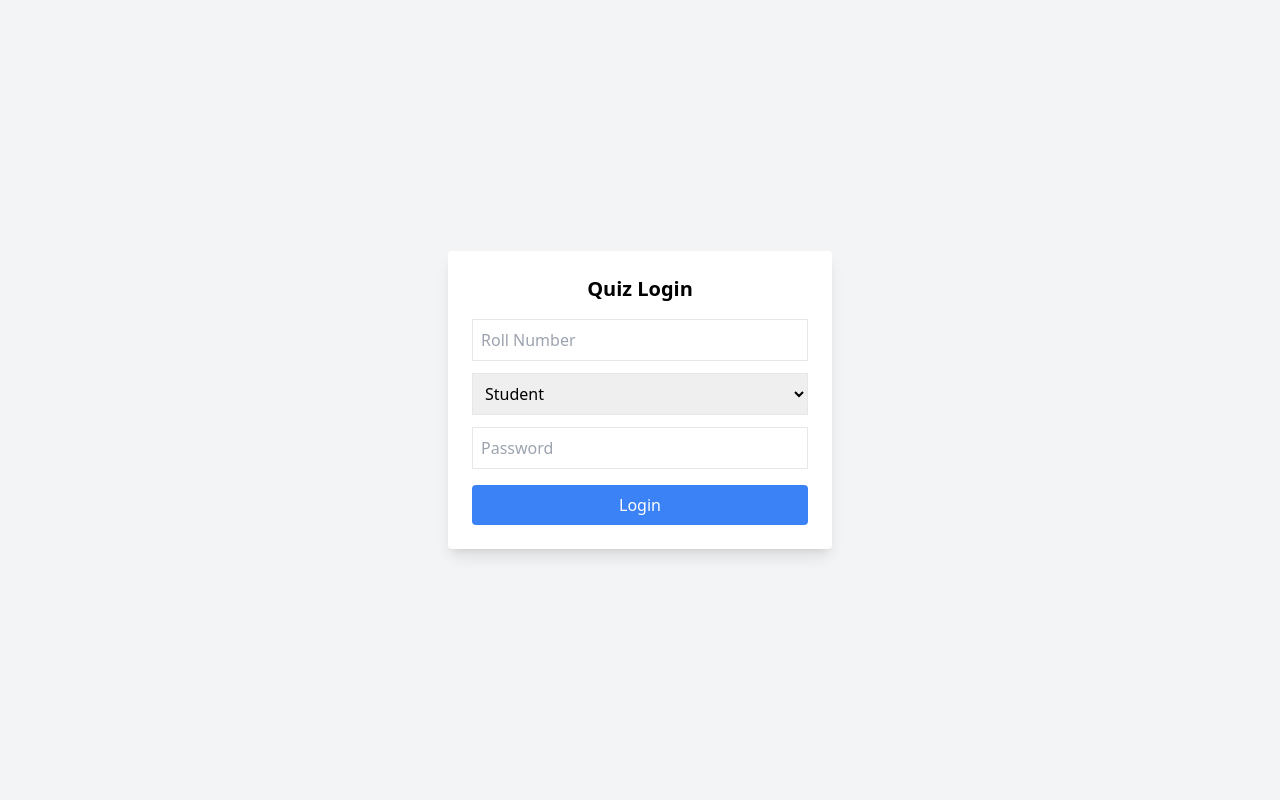
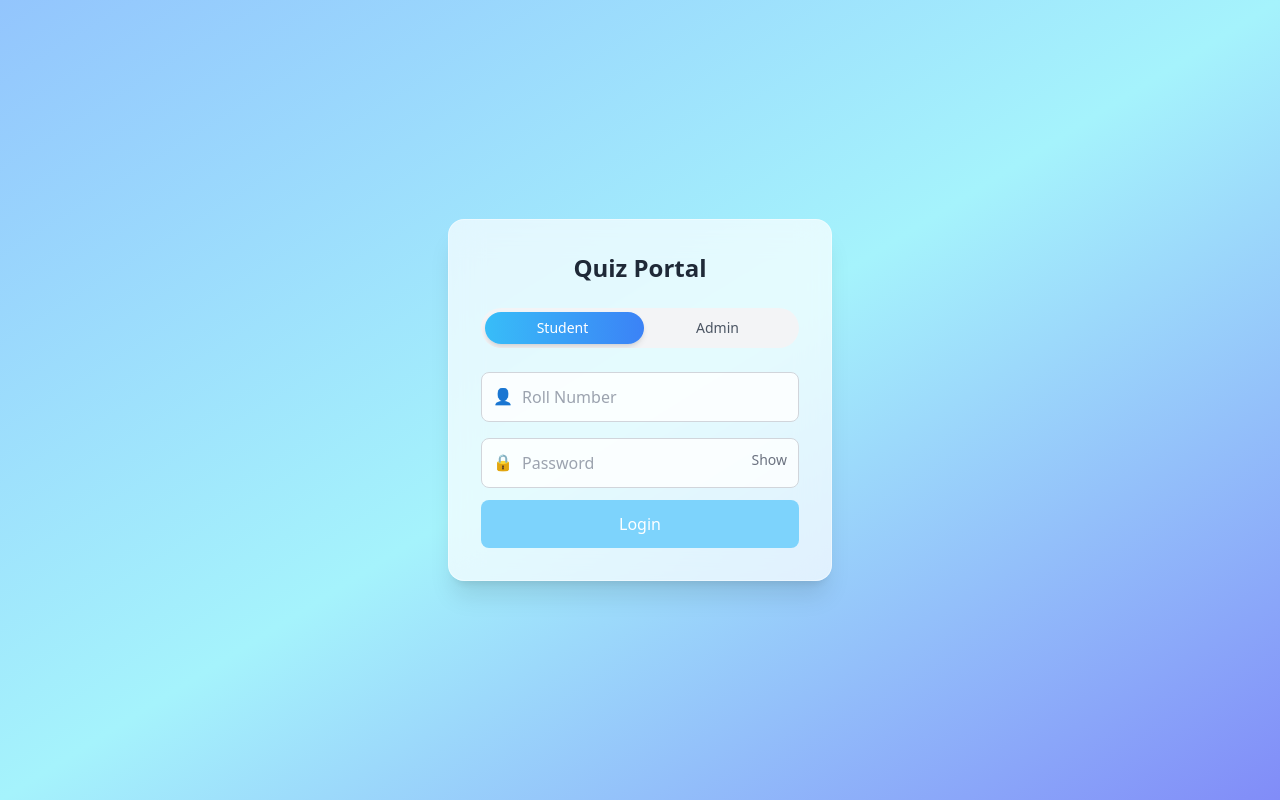
Before and after one commit to hfamily73933-cloud/quiz-application, a React app in the folder frontend/: page / in a window 1280 px wide. Built offline with nearby package versions, Linux system fonts and the light colour scheme; no server answers; the HTML template or start-up script is replaced by a standard one.

Commit message:
Update Login.jsx through bidda

```diff
--- a/frontend/src/pages/Login.jsx
+++ b/frontend/src/pages/Login.jsx
@@ -1,92 +1,141 @@
 import { useState } from "react";
 import api from "../api/axios";
 
-export default function Login(){
+export default function Login() {
 
-  const [rollNumber,setRollNumber] = useState("");
-  const [password,setPassword] = useState("");
-  const [loading,setLoading] = useState(false);
+  const [rollNumber, setRollNumber] = useState("");
+  const [password, setPassword] = useState("");
+  const [loading, setLoading] = useState(false);
+  const [role, setRole] = useState("student");
 
-  const [role,setRole] = useState("student");
+  const [error, setError] = useState("");
+  const [showPassword, setShowPassword] = useState(false);
 
-  const login = async ()=>{
-
-  try{
-
+  const login = async () => {
+    try {
       setLoading(true);
+      setError("");
 
       let res;
 
-    if(role === "student"){
-
-      res = await api.post("/auth/login",{
+      if (role === "student") {
+        res = await api.post("/auth/login", {
           rollNumber,
           password
         });
 
-      localStorage.setItem("token",res.data.token);
-      window.location.href="/home";
+        localStorage.setItem("token", res.data.token);
+        window.location.href = "/home";
 
-    }else{
-
-      res = await api.post("/admin/login",{
+      } else {
+        res = await api.post("/admin/login", {
           email: rollNumber,
           password
         });
 
-      localStorage.setItem("adminToken",res.data.token);
-      window.location.href="/admin/home";
-
+        localStorage.setItem("adminToken", res.data.token);
+        window.location.href = "/admin/home";
       }
 
-  }catch(err){
-
-    alert(err.response?.data?.message || "Login Failed");
-
-  }finally{
-
+    } catch (err) {
+      setError(err.response?.data?.message || "Login Failed");
+    } finally {
       setLoading(false);
-
     }
-
   };
 
-  return(
+  return (
 
-    <div className="flex items-center justify-center h-screen">
+    <div className="min-h-screen flex items-center justify-center bg-gradient-to-br from-blue-300 via-cyan-200 to-indigo-400">
 
-      <div className="bg-white shadow-lg p-6 rounded w-full max-w-sm">
+      {/* Glass Card */}
+      <div className="w-full max-w-sm p-8 rounded-2xl backdrop-blur-lg bg-white/70 border border-white/40 shadow-xl transition-all duration-300 ease-out hover:shadow-2xl hover:-translate-y-2 hover:scale-[1.02]">
 
-        <h2 className="text-xl font-bold mb-4 text-center">
-          Quiz Login
+        {/* Title */}
+        <h2 className="text-2xl font-bold text-center mb-6 text-gray-800">
+          Quiz Portal
         </h2>
 
+        {/* Sliding Role Toggle */}
+        <div className="relative flex bg-gray-100 rounded-full p-1 mb-6 overflow-hidden">
+
+          {/* Sliding Background */}
+          <div
+            className={`absolute top-1 bottom-1 w-1/2 rounded-full
+            bg-gradient-to-r from-sky-400 to-blue-500 shadow-md
+            transition-all duration-300 ease-in-out
+            ${role === "student" ? "left-1" : "left-1/2"}`}
+          />
+
+          {/* Student */}
+          <button
+            onClick={() => setRole("student")}
+            className={`relative z-10 flex-1 py-1.5 text-sm font-medium rounded-full transition-colors duration-300 ${
+              role === "student" ? "text-white" : "text-gray-600"
+            }`}
+          >
+            Student
+          </button>
+
+          {/* Admin */}
+          <button
+            onClick={() => setRole("admin")}
+            className={`relative z-10 flex-1 py-1.5 text-sm font-medium rounded-full transition-colors duration-300 ${
+              role === "admin" ? "text-white" : "text-gray-600"
+            }`}
+          >
+            Admin
+          </button>
+
+        </div>
+
+        {/* Roll / Email */}
+        <div className="relative mb-4">
           <input
             placeholder={role === "admin" ? "Email" : "Roll Number"}
-          className="border p-2 w-full mb-3"
-          onChange={(e)=>setRollNumber(e.target.value)}
+            className="w-full p-3 pl-10 rounded-lg border border-gray-300 bg-white/80 outline-none transition-all duration-200 hover:border-sky-400 hover:shadow-sm focus:ring-2 focus:ring-sky-400 focus:border-sky-400 focus:shadow-md focus:scale-[1.01]"
+            value={rollNumber}
+            onChange={(e) => setRollNumber(e.target.value)}
+          />
+          <span className="absolute left-3 top-3 text-gray-400">👤</span>
+        </div>
+
+        {/* Password */}
+        <div className="relative mb-3">
+          <input
+            type={showPassword ? "text" : "password"}
+            placeholder="Password"
+            className="w-full p-3 pl-10 pr-12 rounded-lg border border-gray-300 bg-white/80 outline-none transition-all duration-200 hover:border-sky-400 hover:shadow-sm focus:ring-2 focus:ring-sky-400 focus:border-sky-400 focus:shadow-md focus:scale-[1.01]"
+            value={password}
+            onChange={(e) => setPassword(e.target.value)}
           />
 
-        <select
-  className="border p-2 w-full mb-3"
-  value={role}
-  onChange={(e)=>setRole(e.target.value)}
+          <span className="absolute left-3 top-3 text-gray-400">🔒</span>
+
+          <span
+            onClick={() => setShowPassword(!showPassword)}
+            className="absolute right-3 top-3 text-sm cursor-pointer text-gray-500 transition hover:text-sky-600 hover:scale-110"
           >
-  <option value="student">Student</option>
-  <option value="admin">Admin</option>
-</select>
+            {showPassword ? "Hide" : "Show"}
+          </span>
+        </div>
 
-        <input
-          type="password"
-          placeholder="Password"
-          className="border p-2 w-full mb-4"
-          onChange={(e)=>setPassword(e.target.value)}
-        />
+        {/* Error */}
+        {error && (
+          <p className="text-red-500 text-sm text-center mb-3">
+            {error}
+          </p>
+        )}
 
+        {/* Button */}
         <button
           onClick={login}
-          disabled={loading}
-          className="bg-blue-500 text-white w-full p-2 rounded"
+          disabled={loading || !rollNumber || !password}
+          className={
+            loading || !rollNumber || !password
+              ? "w-full py-3 rounded-lg font-medium text-white bg-sky-300 cursor-not-allowed"
+              : "w-full py-3 rounded-lg font-medium text-white bg-gradient-to-r from-sky-400 to-blue-500 hover:from-sky-500 hover:to-blue-600 transition-all duration-200 hover:-translate-y-0.5 hover:shadow-lg active:scale-95"
+          }
         >
           {loading ? "Logging in..." : "Login"}
         </button>
@@ -94,7 +143,5 @@ export default function Login(){
       </div>
 
     </div>
-
   );
-
 }
```
Lines whose indentation alone changed are shown as unchanged.
